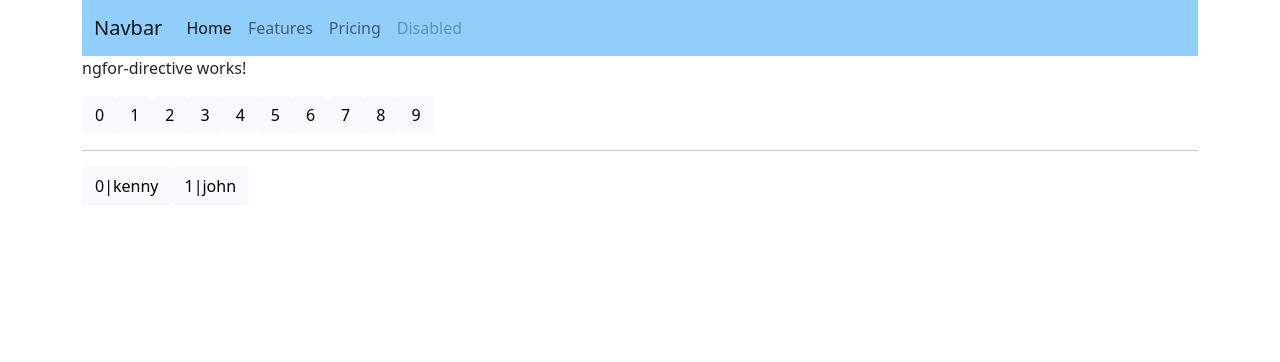
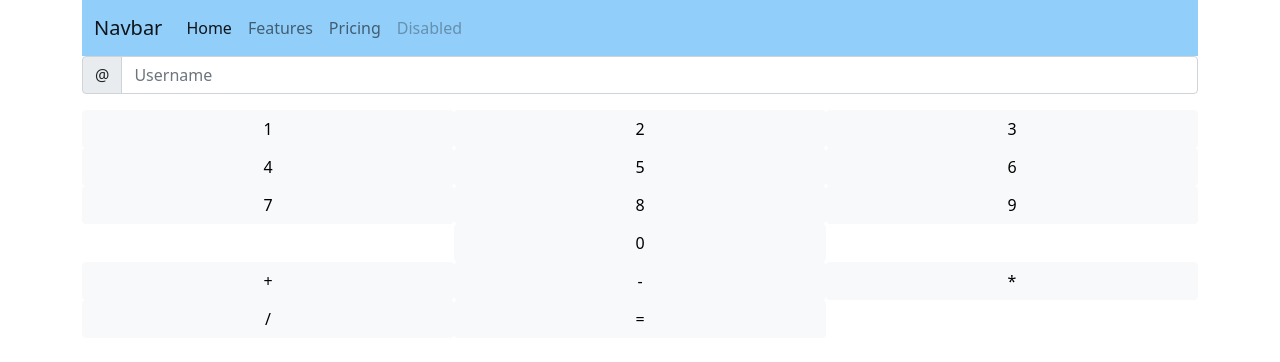
Before and after one commit to Rlss91/angular_hu_morning_2022, an Angular app: page / in a window 1280 px wide. Shown: the top 362 px of the page. Built offline with nearby package versions, Linux system fonts and the light colour scheme.

Commit message:
calculator 2

```diff
--- a/src/app/app.component.html
+++ b/src/app/app.component.html
@@ -14,5 +14,6 @@
   <!-- <app-class-directive></app-class-directive> -->
   <!-- <app-style-directive></app-style-directive> -->
   <!-- <app-ngif-directive></app-ngif-directive> -->
-  <app-ngfor-directive></app-ngfor-directive>
+  <!-- <app-ngfor-directive></app-ngfor-directive> -->
+  <app-calculator2></app-calculator2>
 </div>
--- a/src/app/app.module.ts
+++ b/src/app/app.module.ts
@@ -9,9 +9,10 @@ import { ClassDirectiveComponent } from './components/directives/attribute/class
 import { StyleDirectiveComponent } from './components/directives/attribute/style-directive/style-directive.component';
 import { NgifDirectiveComponent } from './components/directives/structural/ngif-directive/ngif-directive.component';
 import { NgforDirectiveComponent } from './components/directives/structural/ngfor-directive/ngfor-directive.component';
+import { Calculator2Component } from './components/calculator2/calculator2.component';
 
 @NgModule({
-  declarations: [AppComponent, NavbarComponent, CalculatorComponent, ClassDirectiveComponent, StyleDirectiveComponent, NgifDirectiveComponent, NgforDirectiveComponent],
+  declarations: [AppComponent, NavbarComponent, CalculatorComponent, ClassDirectiveComponent, StyleDirectiveComponent, NgifDirectiveComponent, NgforDirectiveComponent, Calculator2Component],
   imports: [BrowserModule, FormsModule],
   providers: [],
   bootstrap: [AppComponent],
--- /dev/null
+++ b/src/app/components/calculator2/calculator2.component.css
@@ -0,0 +1,11 @@
+.container-calcuator {
+  display: grid;
+  grid-template-columns: 1fr 1fr 1fr;
+}
+
+.item-0 {
+  grid-column-start: 2;
+  grid-column-end: span 1;
+  /* grid-row-start: 2; */
+  /* grid-row-end: span 2; */
+}
--- /dev/null
+++ b/src/app/components/calculator2/calculator2.component.html
@@ -0,0 +1,37 @@
+<div class="input-group mb-3">
+  <span class="input-group-text" id="basic-addon1">@</span>
+  <input
+    type="text"
+    class="form-control"
+    placeholder="Username"
+    aria-label="Username"
+    aria-describedby="basic-addon1"
+    [value]="line"
+  />
+</div>
+<div class="container-calcuator">
+  <button
+    type="button"
+    class="btn btn-light"
+    (click)="handleNumberButtonClick(num)"
+    [ngClass]="{
+      'item-0': num === 0
+    }"
+    *ngFor="let num of numbersArr"
+  >
+    {{ num }}
+  </button>
+</div>
+<div class="container-calcuator">
+  <button
+    type="button"
+    class="btn btn-light"
+    (click)="handleOperationButtonClick(op)"
+    *ngFor="let op of operatorsArr"
+  >
+    {{ op }}
+  </button>
+  <button type="button" class="btn btn-light" (click)="handleCalcButtonClick()">
+    =
+  </button>
+</div>
--- /dev/null
+++ b/src/app/components/calculator2/calculator2.component.ts
@@ -0,0 +1,82 @@
+import { Component, OnInit } from '@angular/core';
+
+@Component({
+  selector: 'app-calculator2',
+  templateUrl: './calculator2.component.html',
+  styleUrls: ['./calculator2.component.css'],
+})
+export class Calculator2Component implements OnInit {
+  num1: number;
+  num2: number;
+  result: number;
+  operator: string;
+  line: string;
+  numbersArr: number[];
+  operatorsArr: string[];
+  constructor() {
+    this.num1 = NaN;
+    this.num2 = NaN;
+    this.result = NaN;
+    this.operator = '';
+    this.line = '';
+    this.numbersArr = [1, 2, 3, 4, 5, 6, 7, 8, 9, 0];
+    this.operatorsArr = ['+', '-', '*', '/'];
+  }
+
+  ngOnInit(): void {}
+  //15+10=?
+  handleNumberButtonClick(number: number): void {
+    if (this.operator == '') {
+      if (isNaN(this.num1) || this.num1 === 0) {
+        this.num1 = number;
+      } else {
+        this.num1 = this.num1 * 10 + number;
+      }
+    } else {
+      if (isNaN(this.num2) || this.num2 === 0) {
+        this.num2 = number;
+      } else {
+        this.num2 = this.num2 * 10 + number;
+      }
+    }
+    this.createLine();
+  }
+  handleOperationButtonClick(op: string): void {
+    this.operator = op;
+    this.createLine();
+  }
+
+  handleCalcButtonClick(): void {
+    switch (this.operator) {
+      case '+':
+        this.result = this.num1 + this.num2;
+        break;
+      case '-':
+        this.result = this.num1 - this.num2;
+        break;
+      case '*':
+        this.result = this.num1 * this.num2;
+        break;
+      case '/':
+        this.result = this.num1 / this.num2;
+        break;
+    }
+    this.num1 = NaN;
+    this.num2 = NaN;
+    this.operator = '';
+    this.line = this.result + '';
+  }
+
+  createLine(): void {
+    this.line = '';
+    if (!isNaN(this.num1)) {
+      this.line += this.num1;
+    }
+    if (this.operator != '') {
+      this.line += this.operator;
+    }
+    if (!isNaN(this.num2)) {
+      this.line += this.num2;
+    }
+  }
+}
```
Also changed, not shown: 1 other file (tests, documents, lock files or other folders).
